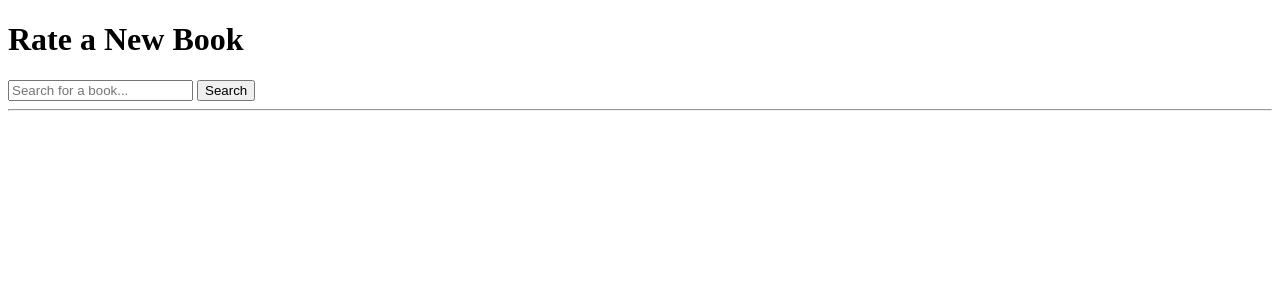
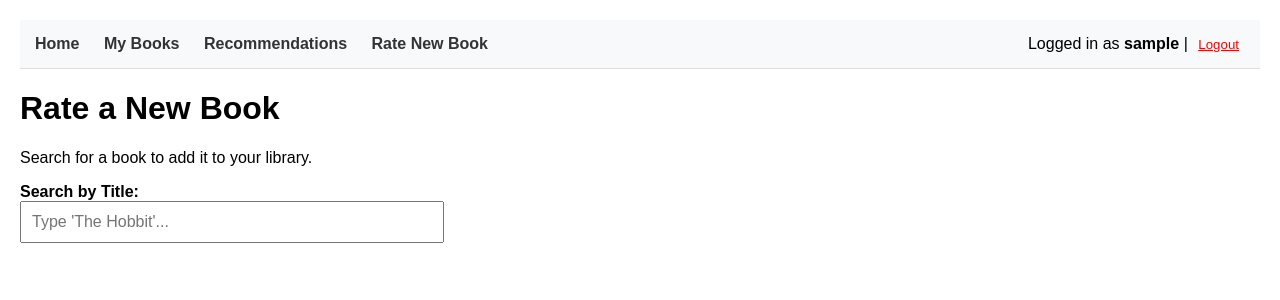
Before and after one commit to smithers/frodo, a Django app: page /rate/ in a window 1280 px wide. Shown: the top 300 px of the page. Run offline with Django 4.2, Linux system fonts and the light colour scheme; the visitor is signed in with stand-in values (Sample User, id 1).

Commit message:
autocomplete and navigation

```diff
--- a/books/templates/add_rating.html
+++ b/books/templates/add_rating.html
@@ -1,49 +1,111 @@
-<!DOCTYPE html>
-<html>
+{% extends 'base.html' %}
 
-<head>
-    <title>Rate a Book</title>
-</head>
+{% block title %}Rate a Book{% endblock %}
 
-<body>
+{% block extra_head %}
+<style>
+    /* Make the autocomplete dropdown look nice */
+    .ui-autocomplete {
+        background-color: white;
+        border: 1px solid #ccc;
+        z-index: 1000;
+        max-height: 200px;
+        overflow-y: auto;
+        cursor: pointer;
+        list-style: none;
+        padding-left: 0;
+    }
+    .ui-menu-item {
+        padding: 10px;
+        border-bottom: 1px solid #eee;
+    }
+    .ui-menu-item:hover {
+        background-color: #f0f0f0;
+    }
+
+    /* Hide the form until a book is selected */
+    .rating-box {
+        display: none;
+        margin-top: 20px;
+        padding: 20px;
+        border: 1px solid #ccc;
+        background: #f9f9f9;
+        border-radius: 8px;
+    }
+</style>
+{% endblock %}
+
+{% block content %}
     <h1>Rate a New Book</h1>
+    <p>Search for a book to add it to your library.</p>
 
-    <form method="GET">
-        <input type="text" name="q" placeholder="Search for a book..." value="{{ query|default:'' }}">
-        <button type="submit">Search</button>
-    </form>
+    <div style="margin-bottom: 20px; position: relative;">
+        <label><strong>Search by Title:</strong></label><br>
+        <input type="text" id="book-search" placeholder="Type 'The Hobbit'..." style="width: 100%; max-width: 400px; padding: 10px; font-size: 16px;">
+        <span id="loading-msg" style="display:none; color: gray; margin-left: 10px;"> Searching Google...</span>
+    </div>
 
-    <hr>
+    <div id="rating-form-container" class="rating-box">
+        <h3>Selected: <span id="display-title" style="color: #007bff;"></span></h3>
+        <p>By: <span id="display-author"></span></p>
 
-    {% if results %}
-    <ul>
-        {% for book in results %}
-        <li style="margin-bottom: 20px;">
-            <strong>{{ book.title }}</strong> by {{ book.author }} <br>
-            <small>ISBN: {{ book.isbn }}</small>
+        <form method="POST" action="{% url 'save_rating' %}">
+            {% csrf_token %}
 
-            <form method="POST" action="{% url 'save_rating' %}" style="margin-top: 5px;">
-                {% csrf_token %}
-                <input type="hidden" name="title" value="{{ book.title }}">
-                <input type="hidden" name="author" value="{{ book.author }}">
-                <input type="hidden" name="isbn" value="{{ book.isbn }}">
+            <input type="hidden" name="title" id="hidden-title">
+            <input type="hidden" name="author" id="hidden-author">
+            <input type="hidden" name="isbn" id="hidden-isbn">
 
-                <label>Rate it:</label>
-                <select name="rating">
-                    <option value="1">1 Star</option>
-                    <option value="2">2 Stars</option>
-                    <option value="3">3 Stars</option>
-                    <option value="4">4 Stars</option>
-                    <option value="5" selected>5 Stars</option>
-                </select>
-                <button type="submit">Save Rating</button>
-            </form>
-        </li>
-        {% endfor %}
-    </ul>
-    {% elif query %}
-    <p>No books found via Google. Try a different spelling.</p>
-    {% endif %}
-</body>
+            <label><strong>Your Rating:</strong></label>
+            <select name="rating" style="padding: 5px; font-size: 16px;">
+                <option value="5" selected>5 Stars (Loved it)</option>
+                <option value="4">4 Stars (Really Good)</option>
+                <option value="3">3 Stars (It was okay)</option>
+                <option value="2">2 Stars (Not for me)</option>
+                <option value="1">1 Star (Hated it)</option>
+            </select>
 
-</html>
+            <br><br>
+            <button type="submit" style="background-color: #28a745; color: white; border: none; padding: 10px 20px; font-size: 16px; cursor: pointer; border-radius: 5px;">Save Rating</button>
+        </form>
+    </div>
+{% endblock %}
+
+{% block scripts %}
+<script>
+$(function() {
+    // Note: We don't need to load jQuery here because base.html already did it!
+
+    $("#book-search").autocomplete({
+        source: "{% url 'book_autocomplete' %}",
+        minLength: 3,
+        delay: 500,
+
+        search: function() {
+            $("#loading-msg").show();
+        },
+
+        response: function() {
+            $("#loading-msg").hide();
+        },
+
+        select: function(event, ui) {
+            // 1. User clicked a book!
+            var book = ui.item;
+
+            // 2. Populate the visible text
+            $("#display-title").text(book.value);
+            $("#display-author").text(book.author);
+
+            // 3. Populate the hidden form fields
+            $("#hidden-title").val(book.value);
+            $("#hidden-author").val(book.author);
+            $("#hidden-isbn").val(book.isbn);
+
+            // 4. Reveal the rating form
+            $("#rating-form-container").show();
+        }
+    });
+});
+</script>
+{% endblock %}
--- /dev/null
+++ b/books/templates/base.html
@@ -0,0 +1,65 @@
+<!DOCTYPE html>
+<html>
+<head>
+    <title>{% block title %}Book Recommender{% endblock %}</title>
+
+    <style>
+        body { font-family: sans-serif; margin: 0; padding: 20px; }
+
+        /* Navigation Bar Styles */
+        .nav { background: #f8f9fa; padding: 15px; margin-bottom: 20px; border-bottom: 1px solid #ddd; }
+        .nav a { margin-right: 20px; text-decoration: none; color: #333; font-weight: bold; }
+        .nav a:hover { color: #007bff; }
+        .user-section { float: right; }
+
+        /* Message Styles (Success/Error alerts) */
+        .messages { list-style: none; padding: 0; }
+        .messages li { padding: 10px; margin-bottom: 10px; background: #d4edda; color: #155724; border: 1px solid #c3e6cb; border-radius: 4px; }
+
+        /* Card Styles (Reusable) */
+        .card { border: 1px solid #ddd; padding: 15px; margin-bottom: 10px; border-radius: 5px; }
+        .star-rating { color: #FFD700; letter-spacing: 2px; }
+    </style>
+
+    <link rel="stylesheet" href="https://code.jquery.com/ui/1.13.2/themes/base/jquery-ui.css">
+    <script src="https://code.jquery.com/jquery-3.6.0.min.js"></script>
+    <script src="https://code.jquery.com/ui/1.13.2/jquery-ui.min.js"></script>
+
+    {% block extra_head %}{% endblock %}
+</head>
+<body>
+
+    <div class="nav">
+        <a href="{% url 'home' %}">Home</a>
+        <a href="{% url 'my_books' %}">My Books</a>
+        <a href="{% url 'recommendations' %}">Recommendations</a>
+        <a href="{% url 'rate_book' %}">Rate New Book</a>
+
+        <div class="user-section">
+            {% if user.is_authenticated %}
+                Logged in as <strong>{{ user.username }}</strong> |
+                <form action="{% url 'logout' %}" method="post" style="display:inline;">
+                    {% csrf_token %}
+                    <button type="submit" style="background:none; border:none; color:red; cursor:pointer; text-decoration:underline;">Logout</button>
+                </form>
+            {% else %}
+                <a href="{% url 'login' %}">Login</a>
+            {% endif %}
+        </div>
+    </div>
+
+    {% if messages %}
+        <ul class="messages">
+            {% for message in messages %}
+                <li{% if message.tags %} class="{{ message.tags }}"{% endif %}>{{ message }}</li>
+            {% endfor %}
+        </ul>
+    {% endif %}
+
+    {% block content %}
+    {% endblock %}
+
+    {% block scripts %}{% endblock %}
+
+</body>
+</html>
--- a/books/urls.py
+++ b/books/urls.py
@@ -2,6 +2,10 @@ from django.urls import path
 from . import views
 
 urlpatterns = [
+path('', views.my_books_view, name='home'),
 path('rate/', views.add_rating_view, name='rate_book'),
 path('rate/save/', views.save_rating_view, name='save_rating'),
+path('my-books/', views.my_books_view, name='my_books'),
+path('recommend/', views.recommendation_view, name='recommendations'),
+path('api/search/', views.book_autocomplete, name='book_autocomplete'),
 ]
--- a/books/views.py
+++ b/books/views.py
@@ -2,6 +2,8 @@ from django.shortcuts import render, redirect, get_object_or_404
 from django.contrib import messages
 from django.contrib.auth.decorators import login_required
 from .models import Book, Author, UserBookRating
+from django.http import JsonResponse
+from .utils import get_book_recommendations
 
 from .services import search_google_books
 
@@ -15,6 +17,27 @@ def add_rating_view(request):
 
     return render(request, 'add_rating.html', {'results': results, 'query': query})
 
+@login_required
+def book_autocomplete(request):
+    query = request.GET.get('term', '') # jQuery UI uses 'term' to send what the user types
+
+    if len(query) < 3:
+        return JsonResponse([], safe=False)
+
+    # Use your existing service function!
+    results = search_google_books(query)
+
+    # Reformat data specifically for jQuery UI Autocomplete
+    suggestions = []
+    for book in results:
+        suggestions.append({
+            'label': f"{book['title']} ({book['author']})", # What the user sees in the dropdown
+            'value': book['title'],      # What fills the box when they click
+            'author': book['author'],    # Hidden data we need
+            'isbn': book['isbn']         # Hidden data we need
+        })
+
+    return JsonResponse(suggestions, safe=False)
 
 @login_required
 def save_rating_view(request):
@@ -64,3 +87,20 @@ def save_rating_view(request):
 
         messages.success(request, f"Saved rating for {book.title}")
         return redirect('recommendations')
+
+
+@login_required
+def recommendation_view(request):
+    # Ask the brain for the list
+    recommended_books = get_book_recommendations(request.user)
+
+    context = {
+        'books': recommended_books,
+    }
+    return render(request, 'recommendations.html', context)
+
+@login_required
+def my_books_view(request):
+    # Fetch user's ratings ordered by newest first
+    user_ratings = UserBookRating.objects.filter(user=request.user).order_by('-created_at')
+    return render(request, 'my_books.html', {'ratings': user_ratings})
--- a/core/settings.py
+++ b/core/settings.py
@@ -129,7 +129,7 @@ DEFAULT_AUTO_FIELD = 'django.db.models.BigAutoField'
 LOGIN_URL = 'login'
 
 # Where to go after successfully logging in
-LOGIN_REDIRECT_URL = 'recommendations'
+LOGIN_REDIRECT_URL = 'my_books'
 
 # Where to go after logging out
 LOGOUT_REDIRECT_URL = 'login'
--- a/core/urls.py
+++ b/core/urls.py
@@ -16,10 +16,14 @@ Including another URLconf
 """
 from django.contrib import admin
 from django.urls import path, include
+from django.contrib.auth import views as auth_views
+
 
 urlpatterns = [
     path('admin/', admin.site.urls),
     # Add this line! It enables localhost:8000/accounts/login/
+    path('login/', auth_views.LoginView.as_view(template_name='registration/login.html'), name='login'),
+    path('logout/', auth_views.LogoutView.as_view(), name='logout'),
     path('accounts/', include('django.contrib.auth.urls')),
     path('', include('books.urls')),
 ]
```
Also changed, not shown: books/templates/my_books.html (added, +37 -0 lines), books/templates/recommendations.html (added, +34 -0 lines), books/templatetags/book_extras.py (added, +15 -0 lines), books/utils.py (added, +41 -0 lines), books/templatetags/__init__.py (added).
